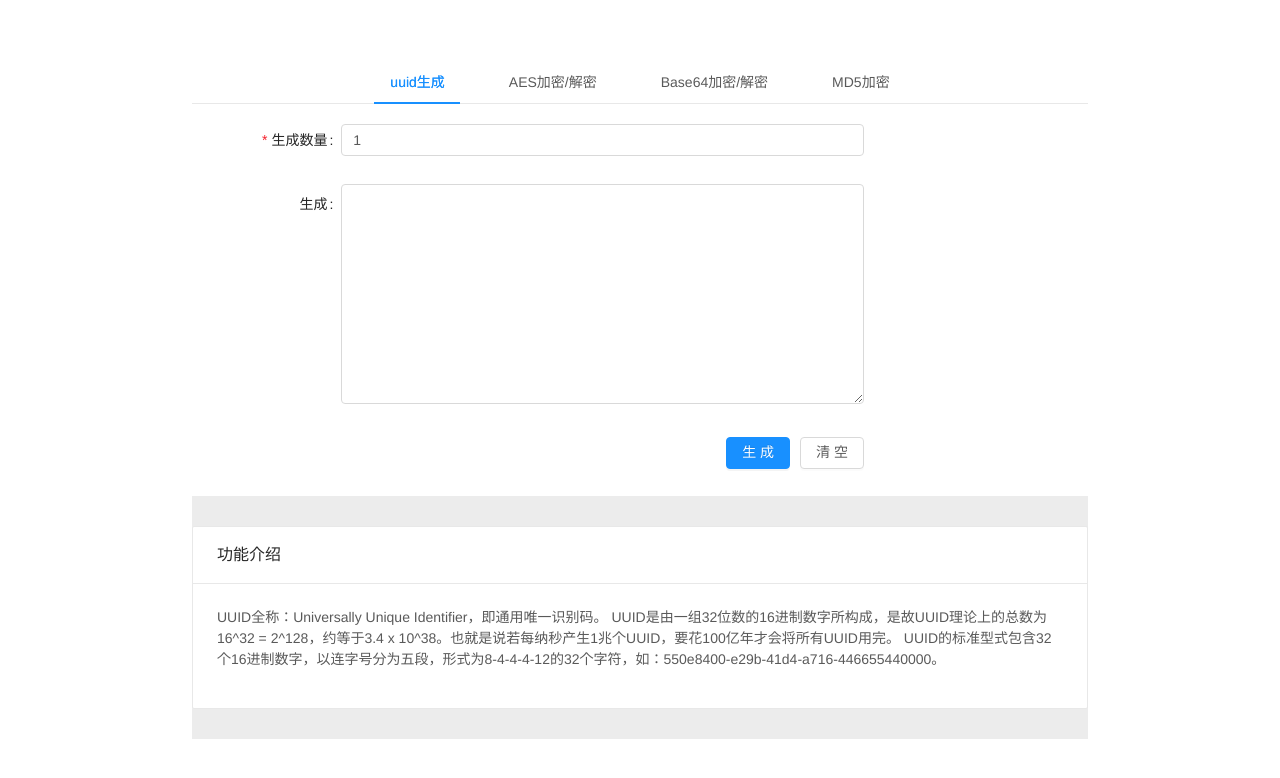
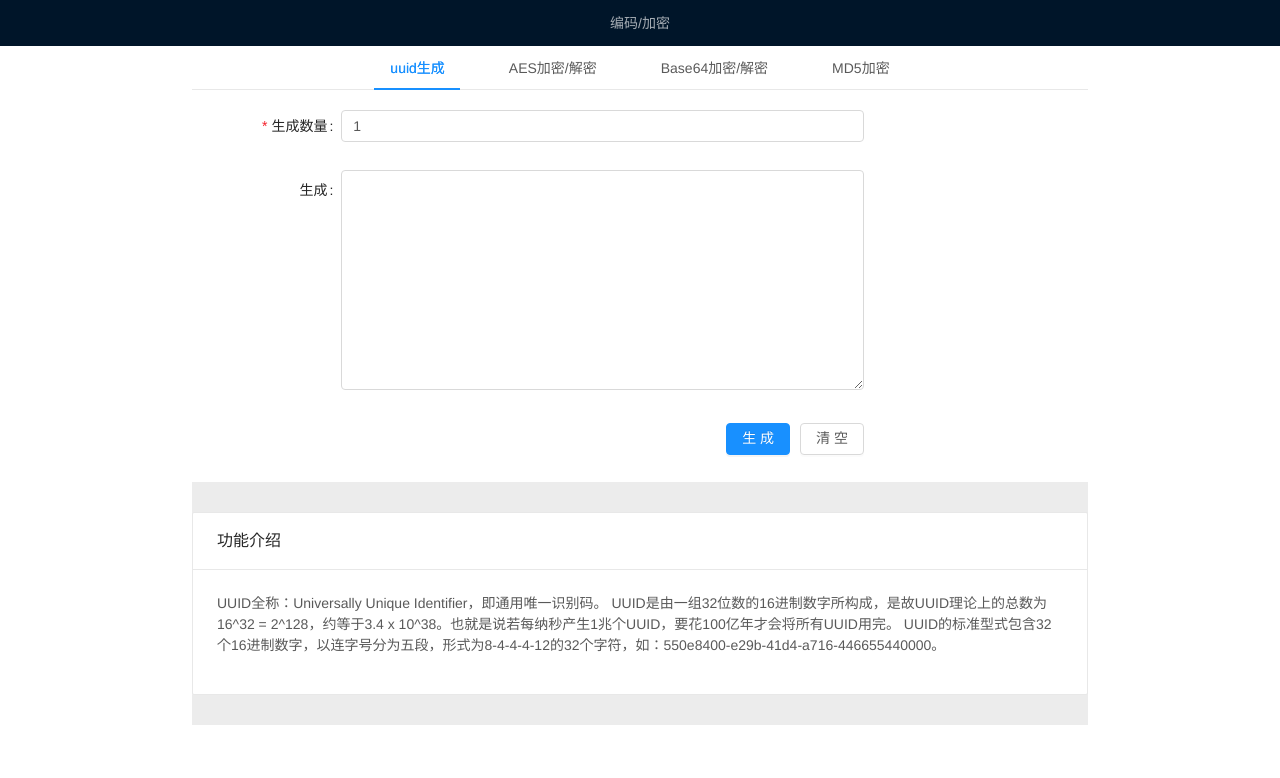
Before and after one commit to CarlDuFromChina/online-tool, a Vue app: page / in a window 1280 px wide. Shown: the top 778 px of the page. Built offline with nearby package versions, Linux system fonts and the light colour scheme.

Commit message:
添加菜单

```diff
--- a/src/App.vue
+++ b/src/App.vue
@@ -15,7 +15,6 @@ export default {
   font-family: 'Avenir', Helvetica, Arial, sans-serif;
   -webkit-font-smoothing: antialiased;
   -moz-osx-font-smoothing: grayscale;
-  padding-top: 60px;
 }
 
 body {
--- a/src/components/index.vue
+++ b/src/components/index.vue
@@ -1,4 +1,20 @@
 <template>
+  <div>
+    <a-menu mode="horizontal" style="text-align: center" theme="dark" @click="menuClick">
+      <a-sub-menu key="encrypt">
+        <span slot="title"><span>编码/加密</span></span>
+        <a-menu-item key="1">
+          MD5 加密
+        </a-menu-item>
+        <a-menu-item key="2">
+          AES 加密/解密
+        </a-menu-item>
+        <a-menu-item key="3">
+          BASE64 编码/解码
+        </a-menu-item>
+        <a-menu-item key="json" disabled>JSON 工具 </a-menu-item>
+      </a-sub-menu>
+    </a-menu>
     <a-tabs default-active-key="1" @change="changeTab" class="index">
       <a-tab-pane key="1" tab="uuid生成">
         <uuid></uuid>
@@ -13,6 +29,7 @@
         <md5></md5>
       </a-tab-pane>
     </a-tabs>
+  </div>
 </template>
 
 <script>
@@ -26,12 +43,16 @@ export default {
   components: { uuid, md5, base64, aes },
   data() {
     return {
-      tabIndex: '1'
+      tabIndex: '1',
+      menus: ['encrypt', 'json']
     };
   },
   methods: {
     changeTab(value) {
       this.tabIndex = value;
+    },
+    menuClick(item) {
+      console.log(item);
     }
   }
 };
```
Lines whose indentation alone changed are shown as unchanged.
